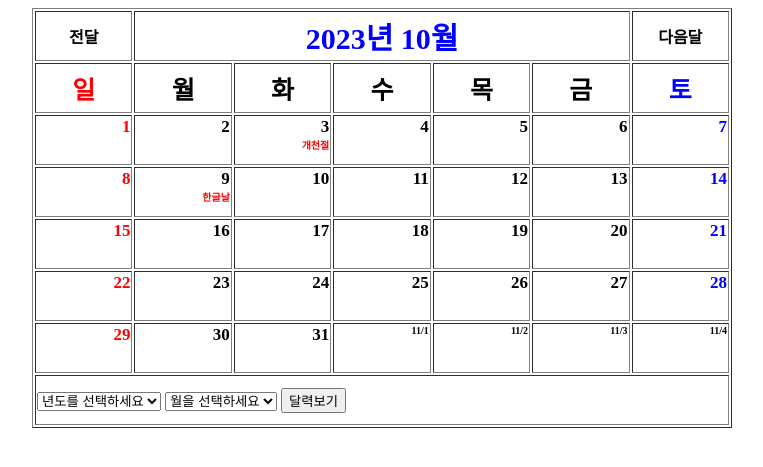
After one commit to Engineering-Excellence/PHP-Programming, a PHP site: page /Code/07_calendar.php?year=2023&month=10 in a window 1280 px wide. The commit adds this page. Shown: the top 467 px of the page, without its empty margins (258-1021 px from the left). Run offline with PHP 8.4, Linux system fonts and the light colour scheme.

Commit message:
Calendar

```diff
--- /dev/null
+++ b/megastudy/Code/07_calendar.php
@@ -0,0 +1,152 @@
+<?php
+include './function/07_myCalendar.php';
+?>
+
+<!DOCTYPE html>
+<html lang="ko">
+
+<head>
+    <meta charset="UTF-8">
+    <title>Calendar</title>
+    <link rel="stylesheet" href="../css/07_calendar.css">
+</head>
+
+<body>
+<?php
+//	현재 페이지가 최초로 로드되면 이전 페이지가 존재하지 않으므로 GET 방식이던 POST 방식이던 넘어오는 값이 존재하지 않는다.
+//	최초로 로드될 때 현재 컴퓨터의 년, 월을 가지고 달력을 출력하기 위해 컴퓨터 시스템의 년, 월을 받아서 처리한다.
+if (isset($_GET["year"]) && isset($_GET["month"])) {
+    $year = $_GET["year"];                    // GET 방식으로 넘어오는 년을 받는다.
+    $month = $_GET["month"];                // GET 방식으로 넘어오는 월을 받는다.
+//		월이 0이 되면 전년도 12월로 변경하고 월이 13이 되면 다음년도 1월로 변경한다.
+    if ($month <= 0) {
+        $month = 12;
+        if (--$year <= 0) {
+//				신나게 전달을 누르다 기원전이 되면 컴퓨터 시스템의 날짜로 달력을 출력한다.
+            $year = date("Y");
+            $month = date("m");
+        }
+    } elseif ($month >= 13) {
+        $year++;
+        $month = 1;
+    }
+} else {
+    $year = date("Y");                        // 컴퓨터 시스템의 년을 받는다.
+    $month = date("m");                        // 컴퓨터 시스템의 년을 받는다.
+}
+
+/* 여기부터
+echo $year."년 ".$month."월<br/>";
+echo (isYoun($year) ? "윤년" : "평년")."<br/>";
+echo (isYoun(2017) ? "윤년" : "평년")."<br/>";
+echo lastDay($year, $month)."<br/>";
+echo lastDay(2016, 2)."<br/>";
+echo totalDay($year, $month, 22)."<br/>";
+echo weekDay($year, $month, 22)."<br/>";
+여기까지 달력 관련 함수 테스트 코드 */
+?>
+<table width="700" align="center" border="1">
+    <tr>
+        <th>
+            <a href="?year=<?= $year ?>&month=<?= $month - 1 ?>">전달</a>
+        </th>
+        <th style="font-size: 30px; color: blue;" colspan="5"><?= $year ?>년 <?= $month ?>월</th>
+        <th>
+            <a href="?year=<?= $year ?>&month=<?= $month + 1 ?>">다음달</a>
+        </th>
+    </tr>
+    <tr>
+        <td class="sun">일</td>
+        <td class="etc">월</td>
+        <td class="etc">화</td>
+        <td class="etc">수</td>
+        <td class="etc">목</td>
+        <td class="etc">금</td>
+        <td class="sat">토</td>
+    </tr>
+    <tr>
+        <?php
+        //	1일이 출력될 위치를 맞추기 위해 1일의 요일만큼 반복하며 전달의 날짜를 출력한다.
+        $week = weekDay($year, $month, 1);                            // 1일의 요일을 숫자로 구한다.
+        if ($month == 1) {
+            $start = lastDay($year - 1, 12) - $week + 1;                // 출력을 시작할 전달 날짜를 계산한다. 1월
+        } else {
+            $start = lastDay($year, $month - 1) - $week + 1;            // 출력을 시작할 전달 날짜를 계산한다. 2~12월
+        }
+
+        for ($i = 1; $i <= $week; $i++) {
+// 		echo "<td>&nbsp;</td>";									// 빈칸을 출력한다.
+            echo "<td class='pday'>";
+            echo ($month == 1 ? "12" : $month - 1) . "/" . $start++;        // 전달의 날짜를 출력한다.
+            echo "</td>";
+
+        }
+
+        //	1일 부터 그 달의 마지막 날짜까지 반복하며 날짜를 출력한다.
+        for ($i = 1; $i <= lastDay($year, $month); $i++) {
+            $week = weekDay($year, $month, $i);                        // 출력한 날짜의 요일을 숫자로 구한다.
+
+            switch ($week) {
+                case 0:
+                    echo "<td class='day0'>" . $i;                    // 날짜를 출력한다. 일요일
+                    break;
+                case 6:
+                    echo "<td class='day6'>" . $i;                    // 토요일
+                    break;
+                default:
+                    echo "<td class='day'>" . $i;                        // 평일
+            }
+
+            if ($month == 1 && $i == 1) echo "<br/><div class='hday'>신정</div>";
+            if ($month == 3 && $i == 1) echo "<br/><div class='hday'>삼일절</div>";
+            if ($month == 5 && $i == 5) echo "<br/><div class='hday'>어린이날</div>";
+            if ($month == 6 && $i == 6) echo "<br/><div class='hday'>현충일</div>";
+            if ($month == 8 && $i == 15) echo "<br/><div class='hday'>광복절</div>";
+            if ($month == 10 && $i == 3) echo "<br/><div class='hday'>개천절</div>";
+            if ($month == 10 && $i == 9) echo "<br/><div class='hday'>한글날</div>";
+            if ($month == 12 && $i == 25) echo "<br/><div class='hday'>크리스마스</div>";
+
+            echo "</td>";
+
+// 		출력한 날짜가 토요일이고 마지막 날짜가 아니면 줄을 바꿔준다.
+            if ($week == 6 && $i != lastDay($year, $month)) {
+                echo "</tr><tr>";
+            }
+        }
+
+        //	마지막 날짜 출력 후 빈 칸에 다음달 날짜를 출력한다.
+        $start = 1;
+        for ($i = $week + 1; $i < 7; $i++) {
+            echo "<td class='pday'>";
+            echo ($month == 12 ? "1" : $month + 1) . "/" . $start++;        // 다음달의 날짜를 출력한다.
+            echo "</td>";
+        }
+        ?>
+    </tr>
+    <tr>
+        <td colspan="7">
+            <form action="?" method="get">
+                <select name="year">
+                    <option>년도를 선택하세요</option>
+                    <?php
+                    for ($i = 1950; $i <= 2050; $i++) {
+                        echo "<option>" . $i . "</option>";
+                    }
+                    ?>
+                </select>
+                <select name="month">
+                    <option>월을 선택하세요</option>
+                    <?php
+                    for ($i = 1; $i <= 12; $i++) {
+                        echo "<option>" . $i . "</option>";
+                    }
+                    ?>
+                </select>
+                <input type="submit" value="달력보기">
+            </form>
+        </td>
+    </tr>
+</table>
+</body>
+
+</html>
--- /dev/null
+++ b/megastudy/Code/function/07_myCalendar.php
@@ -0,0 +1,47 @@
+<?php
+//	관계(비교) 연산자
+//	>(크다, 초과), >=(크거나 같다, 이상), <(작다, 미만), <=(작거나 같다, 이하), ==(같다), !=(같지 않다)
+//	논리 연산자
+//	&&(AND) : 모든 조건이 참일 경우 참, ~이고, ~이면서, ~중에서
+//	||(OR) : 모든 조건 중에서 1개 이상 참일 경우 참, ~또는, ~이거나
+//	!(NOT)
+
+//	년을 넘겨받아 윤년/평년을 판단해 윤년은 true, 평년은 false를 리턴하는 함수
+//	년이 4에 떨어지고(&&) 100에 떨어지지 않거나(||) 400에 떨어지면 윤년, 그렇치 않으면 평년
+function isYoun($year)
+{
+    return $year % 4 == 0 && $year % 100 != 0 || $year % 400 == 0;
+}
+
+//	년, 월을 넘겨받아 해당 월의 마지막 날짜를 리턴하는 함수
+function lastDay($year, $month)
+{
+// 		각 달의 마지막 날짜를 기억하는 배열을 만든다.
+    $m = array(31, 28, 31, 30, 31, 30, 31, 31, 30, 31, 30, 31);
+// 		윤년이면 2월의 마지막 날짜를 29로 수정한다.
+    $m[1] = isYoun($year) ? 29 : 28;
+// 		마지막 날짜를 리턴한다.
+    return $m[$month - 1];
+}
+
+//	년, 월, 일을 넘겨받아 1년 1월 1일 부터 지나온 날수를 리턴하는 함수
+function totalDay($year, $month, $date)
+{
+// 		1년 1월 1일 부터 전년도 12월 31일 까지 지나온 날짜수를 계산한다.
+    $sum = ($year - 1) * 365 + (int)(($year - 1) / 4) - (int)(($year - 1) / 100) + (int)(($year - 1) / 400);
+// 		전년도 까지 지나온 날수에 전월 까지 지나온 날수를 더한다.
+    for ($i = 1; $i < $month; $i++) {
+        $sum += lastDay($year, $i);
+    }
+// 		전월 까지 지나온 날수의 합에 일을 더해 리턴한다.
+    return $sum + $date;
+}
+
+// 	년, 월, 일을 넘겨받아 요일을 숫자로 리턴하는 함수
+//	일요일(0), 월요일(1), 화요일(2), 수요일(3), 목요일(4), 금요일(5), 토요일(6)
+function weekDay($year, $month, $date)
+{
+    return totalDay($year, $month, $date) % 7;
+}
+
+?>
--- /dev/null
+++ b/megastudy/css/07_calendar.css
@@ -0,0 +1,83 @@
+a:LINK {
+  color: black;
+  text-decoration: none;
+}
+
+a:VISITED {
+  color: black;
+  text-decoration: none;
+}
+
+a:HOVER {
+  color: green;
+  text-decoration: underline;
+}
+
+a:ACTIVE {
+  color: red;
+  text-decoration: none;
+}
+
+td.sun {
+  text-align: center;
+  font-size: 25px;
+  font-weight: bold;
+  color: red;
+  width: 100px;
+}
+
+td.etc {
+  text-align: center;
+  font-size: 25px;
+  font-weight: bold;
+  width: 100px;
+}
+
+td.sat {
+  text-align: center;
+  font-size: 25px;
+  font-weight: bold;
+  color: blue;
+  width: 100px;
+}
+
+td.day0 {
+  text-align: right;
+  vertical-align: top;
+  font-size: 17px;
+  font-weight: bold;
+  color: red;
+}
+
+td.day6 {
+  text-align: right;
+  vertical-align: top;
+  font-size: 17px;
+  font-weight: bold;
+  color: blue;
+}
+
+td.day {
+  text-align: right;
+  vertical-align: top;
+  font-size: 17px;
+  font-weight: bold;
+}
+
+td.pday {
+  text-align: right;
+  vertical-align: top;
+  font-size: 10px;
+  font-weight: bold;
+}
+
+tr {
+  height: 50px;
+}
+
+div.hday {
+  font-size: 10px;
+  color: red;
+}
+
+/*# sourceMappingURL=07_calendar.css.map */
--- /dev/null
+++ b/megastudy/css/07_calendar.scss
@@ -0,0 +1,81 @@
+a:LINK {
+  color: black;
+  text-decoration: none;
+}
+
+a:VISITED {
+  color: black;
+  text-decoration: none;
+}
+
+a:HOVER {
+  color: green;
+  text-decoration: underline;
+}
+
+a:ACTIVE {
+  color: red;
+  text-decoration: none;
+}
+
+td.sun {
+  text-align: center;
+  font-size: 25px;
+  font-weight: bold;
+  color: red;
+  width: 100px;
+}
+
+td.etc {
+  text-align: center;
+  font-size: 25px;
+  font-weight: bold;
+  width: 100px;
+}
+
+td.sat {
+  text-align: center;
+  font-size: 25px;
+  font-weight: bold;
+  color: blue;
+  width: 100px;
+}
+
+td.day0 {
+  text-align: right;
+  vertical-align: top;
+  font-size: 17px;
+  font-weight: bold;
+  color: red;
+}
+
+td.day6 {
+  text-align: right;
+  vertical-align: top;
+  font-size: 17px;
+  font-weight: bold;
+  color: blue;
+}
+
+td.day {
+  text-align: right;
+  vertical-align: top;
+  font-size: 17px;
+  font-weight: bold;
+}
+
+td.pday {
+  text-align: right;
+  vertical-align: top;
+  font-size: 10px;
+  font-weight: bold;
+}
+
+tr {
+  height: 50px;
+}
+
+div.hday {
+  font-size: 10px;
+  color: red;
+}
```
Also changed, not shown: megastudy/Code/06_func.php (+4 -4 lines), megastudy/Code/function/06_function.php (renamed from megastudy/Code/function/function.php), 1 other file.
